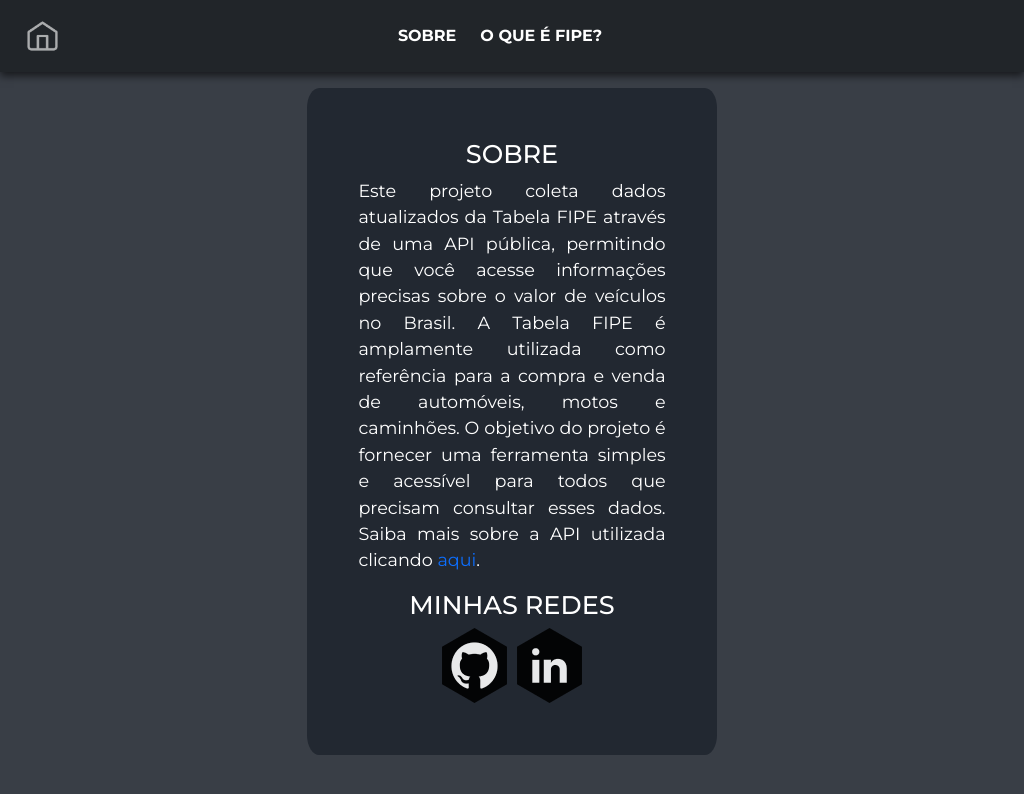
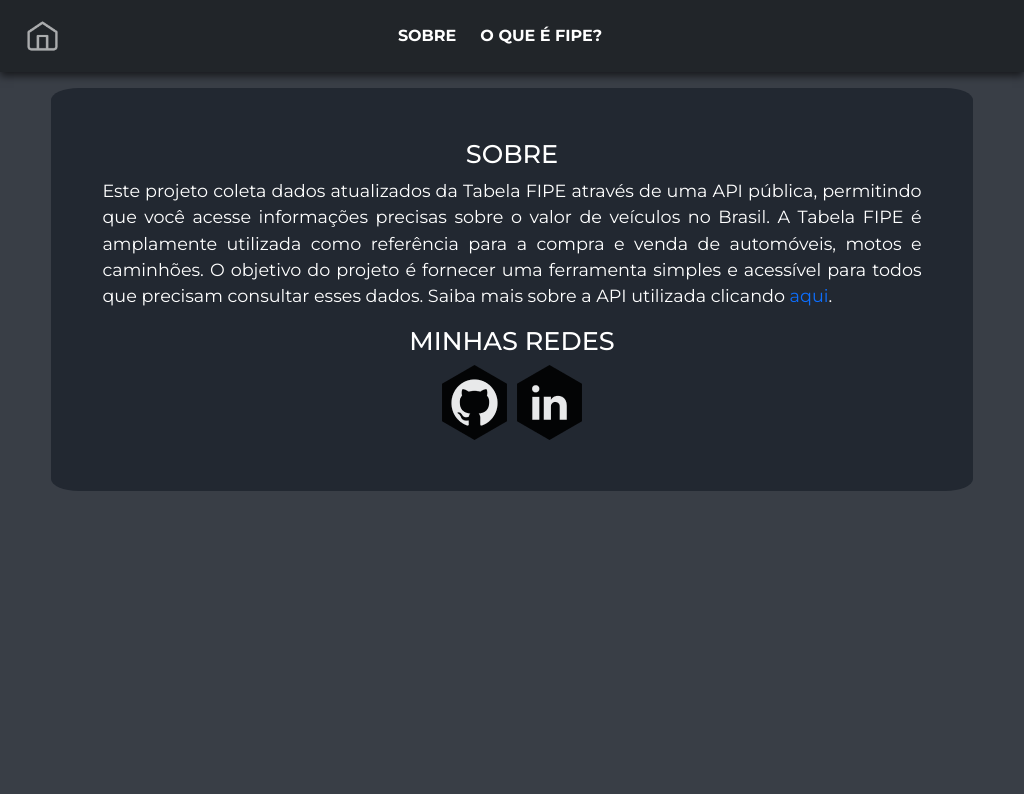
Before and after one commit to heloisacst/tabela-fipe, an Angular app: page /sobre in a window 1024 px wide. Shown: the top 794 px of the page. Built offline with nearby package versions, Linux system fonts and the light colour scheme.

Commit message:
feat: responsividade tablets

```diff
--- a/src/app/about/about.component.css
+++ b/src/app/about/about.component.css
@@ -27,6 +27,17 @@ a {
   text-decoration: none;
 }
 
+@media(min-width:769px) AND (max-width: 1024px) {
+  #about-info {
+    display: flex;
+    justify-content: center;
+  }
+
+  .about {
+    width: 90%;
+  }
+}
+
 @media(max-width: 768px) {
   .about {
     width: 80%;
--- a/src/app/home/home.component.css
+++ b/src/app/home/home.component.css
@@ -51,7 +51,7 @@ td {
   background-color: #4d5a6e;
 }
 
-@media(max-width: 768px) {
+@media(max-width: 1024px) {
   .selects {
     margin-left: 0.5rem;
     width: 100%;
--- a/src/app/home/home.component.html
+++ b/src/app/home/home.component.html
@@ -25,7 +25,7 @@
     </select>
   </div>
 
-  <table class="table table-striped" *ngIf="dadosVeiculo">
+  <table class="table table-striped responsive-table" *ngIf="dadosVeiculo">
   <!--<table class="table table-striped responsive-table">-->
     <thead>
       <tr>
```
